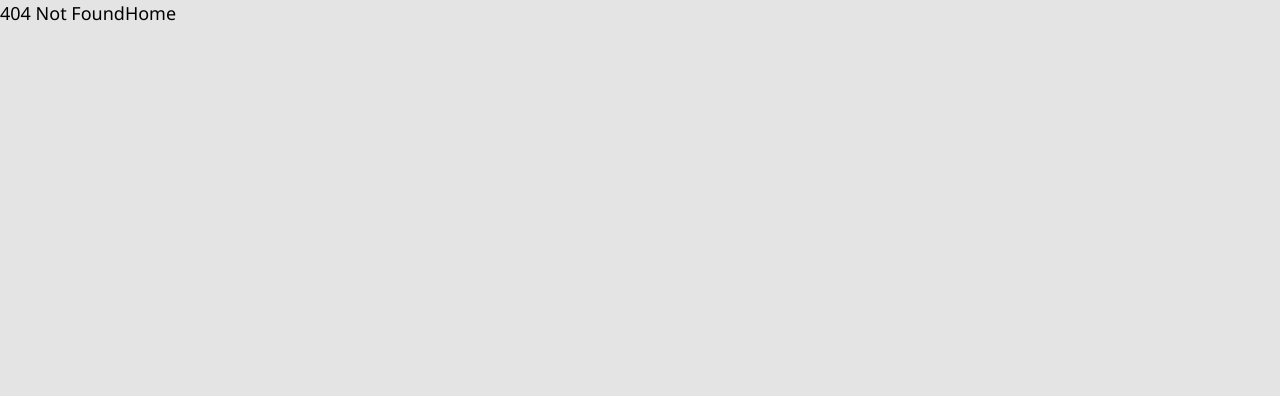
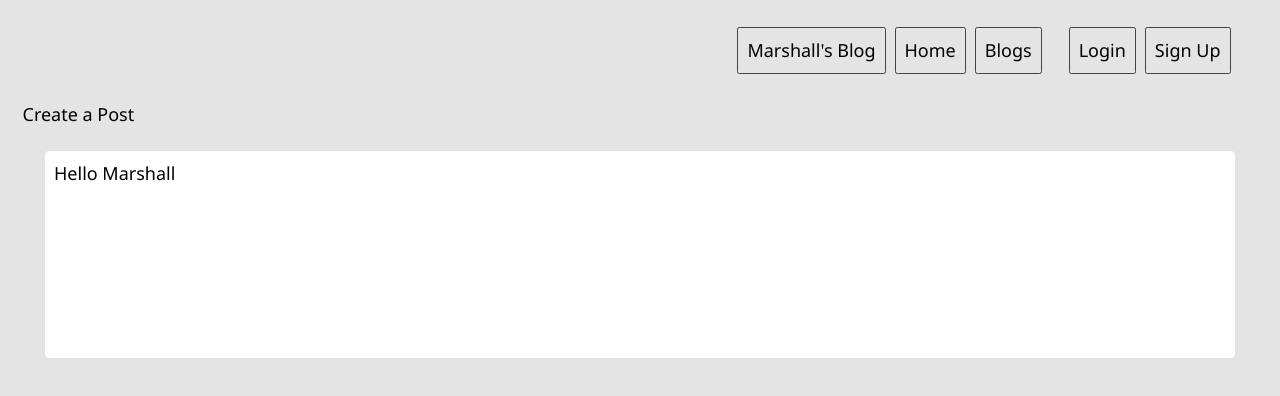
Before and after one commit to Marshvp/OdinBlog, a React (Vite) app: page /createBlog in a window 1280 px wide. Before the commit this address had no page. Shown: the top 396 px of the page. Built offline with nearby package versions, Linux system fonts and the light colour scheme.

Commit message:
added myBubbleMenu starter.

```diff
--- /dev/null
+++ b/src/components/pages/admin/CreateBlogPage.jsx
@@ -0,0 +1,26 @@
+import useCheckAdmin from "../../../hooks/auth/VerifyAdmin";
+import CreateBlogTipTap from "../../../tiptap/TipTap";
+
+
+export default function CreateBlog() {
+
+  // const { isAdmin, loading, error } = useCheckAdmin();
+  //
+  // if (loading) {
+  //   return <div>Loading...</div>
+  // }
+  //
+  // if (error) {
+  //   return <div>Error: {error}</div>
+  // }
+  //
+  // if (!isAdmin) {
+  //   return null
+  // }
+  return (
+    <div className="container flex relative flex-col align-center justify-center mx-auto">
+      <h1>Create a Post</h1>
+      <CreateBlogTipTap />
+    </div>
+  )
+}
--- a/src/components/pages/testPage.jsx
+++ b/src/components/pages/testPage.jsx
@@ -1,7 +1,7 @@
 import { useContext } from "react";
 import useCheckAdmin from "../../hooks/auth/VerifyAdmin";
-import useAuth from "../../hooks/auth/VerifyToken";
 import { AuthContext } from "../../context/AuthContext";
+import { Link } from "react-router-dom";
 
 export default function TestComponent() {
   const { isAdmin, loading, error } = useCheckAdmin();
@@ -23,7 +23,9 @@ export default function TestComponent() {
     <div>
       <h1>Test page</h1>
       <p>Hello, {username}</p>
-      <button className="bg-blogBlack rounded-md p-2 text-slate-300 hover:text-blogTeal">Add a new Blog</button>
+      <Link to={'/createBlog'}>
+        <button className="bg-blogBlack rounded-md p-2 text-slate-300 hover:text-blogTeal">Add a new Blog</button>
+      </Link>
     </div>
   )
 }
--- a/src/main.jsx
+++ b/src/main.jsx
@@ -9,6 +9,7 @@ import LoginForm from './components/pages/LoginForm.jsx'
 import TestComponent from './components/pages/testPage.jsx'
 import Layout from './components/pages/Layout.jsx'
 import { AuthProvider } from './context/AuthContext.jsx'
+import CreateBlog from './components/pages/admin/CreateBlogPage.jsx'
 
 const router = createBrowserRouter([{
   path: '/',
@@ -31,6 +32,10 @@ const router = createBrowserRouter([{
       path: '/test',
       element: <TestComponent />,
     },
+    {
+      path: '/createBlog',
+      element: <CreateBlog />,
+    },
   ],
 },
 
--- /dev/null
+++ b/src/tiptap/MenuTipTap.jsx
@@ -0,0 +1,11 @@
+import StarterKit from "@tiptap/starter-kit"
+
+
+export default function TipTapMenuBar() {
+
+
+  const extensions = [StarterKit]
+
+
+
+}
--- /dev/null
+++ b/src/tiptap/MyBubbleMenu.jsx
@@ -0,0 +1,42 @@
+import { BubbleMenu } from "@tiptap/react";
+import { Bold, Italic, Strikethrough } from "lucide-react";
+import PropTypes from "prop-types";
+
+export default function MyBubbleMenu({ editor }) {
+
+  if (!editor) {
+    return null;
+  }
+
+  return (
+    <>
+      <BubbleMenu editor={editor}
+        tippyOptions={100}
+        className="bg-blogGrey shadow-lg rounded p-2">
+        <button
+          onClick={() => editor.chain().focus().toggleBold().run()}
+          className={`px-2 py-1 rounded ${editor.isActive('bold') ? 'bg-blue-500 text-white' : 'bg-white'}`}>
+          <Bold />
+        </button>
+
+        <button
+          onClick={() => editor.chain().focus().toggleItalic().run()}
+          className={`px-2 py-1 rounded ${editor.isActive('italic') ? 'bg-blue-500 text-white' : 'bg-white'}`}>
+
+          <Italic />
+        </button>
+        <button
+          onClick={() => editor.chain().focus().toggleStrike().run()}
+          className={`px-2 py-1 rounded ${editor.isActive('strike') ? 'bg-blue-500 text-white' : 'bg-white'}`}>
+
+          <Strikethrough />
+        </button>
+      </BubbleMenu>
+    </>
+  )
+
+}
+
+MyBubbleMenu.propTypes = {
+  editor: PropTypes.object,
+}
--- /dev/null
+++ b/src/tiptap/TipTap.jsx
@@ -0,0 +1,26 @@
+import { useEditor, EditorContent } from "@tiptap/react"
+import StarterKit from "@tiptap/starter-kit"
+import MyBubbleMenu from "./MyBubbleMenu"
+
+
+
+const CreateBlogTipTap = () => {
+  const testEditor = useEditor({
+    extensions: [StarterKit],
+    content: '<p>Hello Marshall</p> <br><br><br><br><br>',
+    editorProps: {
+      attributes: {
+        class: 'prose prose-sm sm:prose-base lg:prose-lg xl:prose-2xl m-5 focus:outline-none bg-white rounded p-2',
+      }
+    }
+  })
+
+  return (
+    <div>
+      <EditorContent editor={testEditor} />
+      <MyBubbleMenu editor={testEditor} />
+    </div>
+  )
+}
+
+export default CreateBlogTipTap
--- a/vite.config.js
+++ b/vite.config.js
@@ -1,7 +1,7 @@
-import { defineConfig } from 'vite'
-import react from '@vitejs/plugin-react'
-import dotenv from 'dotenv'
-import process from 'node:process'
+import { defineConfig } from "vite";
+import react from "@vitejs/plugin-react";
+import dotenv from "dotenv";
+import process from "node:process";
 
 dotenv.config();
 
@@ -9,13 +9,13 @@ dotenv.config();
 export default defineConfig({
   plugins: [react()],
   server: {
-    host: '0.0.0.0',
+    host: true,
     port: 4141,
   },
   define: {
-    'import.meta.env.VITE_API': JSON.stringify(process.env.API_URI),
+    "import.meta.env.VITE_API": JSON.stringify(process.env.API_URI),
     css: {
-      postcss: "./postcss.config.mjs"
-    }
+      postcss: "./postcss.config.mjs",
+    },
   },
-})
+});
```
Also changed, not shown: package.json (+9 -0 lines), 1 other file (tests, documents, lock files or other folders).
